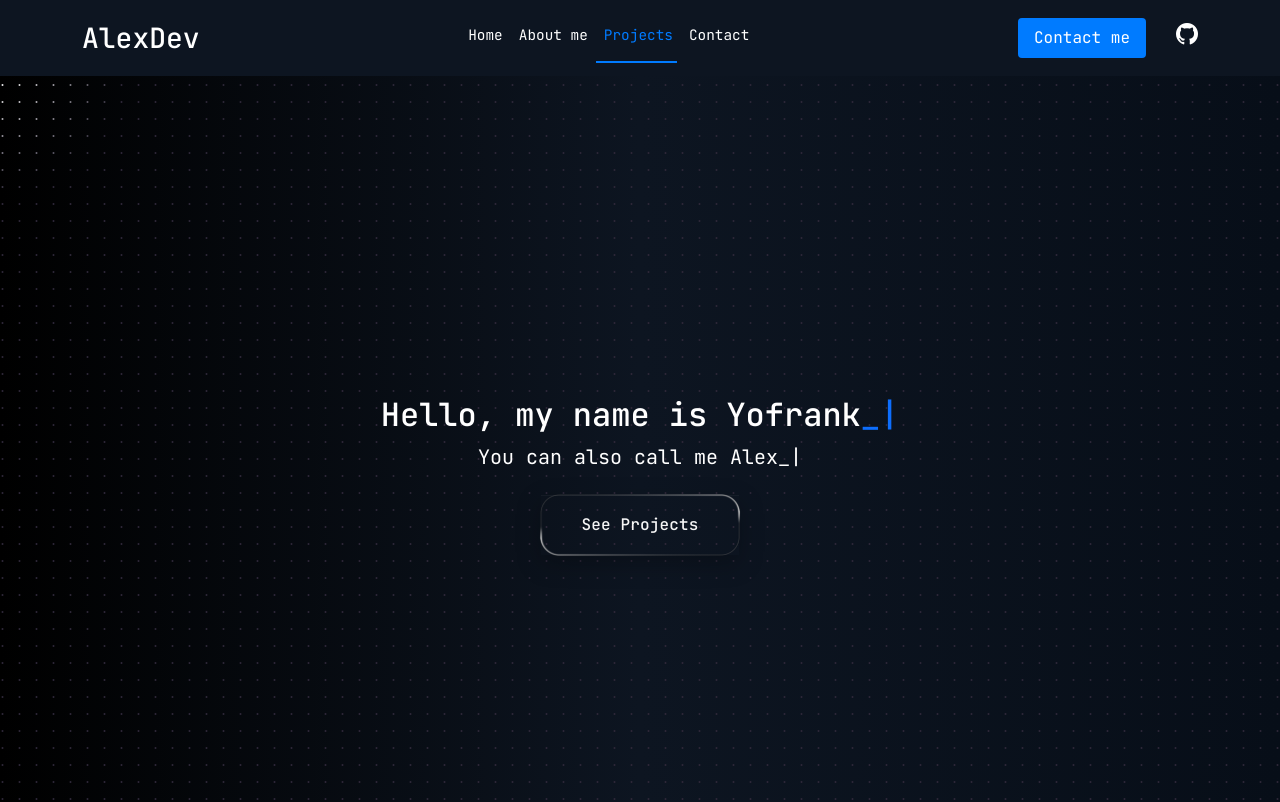
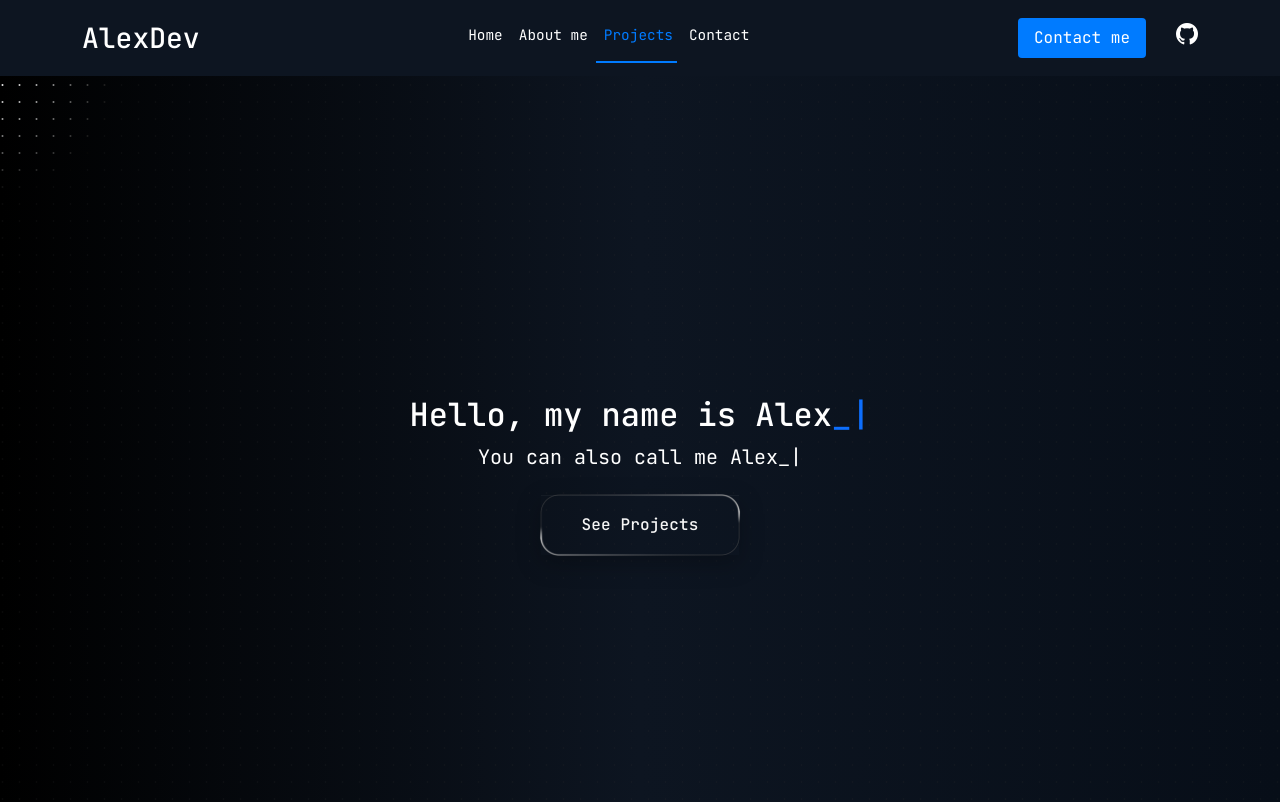
Before and after one commit to AlexDev0627/MyPortfolio, a React (Vite) app: page / in a window 1280 px wide. Shown: the top 802 px of the page. Built offline with nearby package versions, Linux system fonts and the light colour scheme.

Commit message:
change name

```diff
--- a/src/components/Home.jsx
+++ b/src/components/Home.jsx
@@ -12,7 +12,7 @@ function Home() {
         <DotGrid
           dotSize={2}
           gap={15}
-          baseColor="#2F293A"
+          baseColor="#35353531"
           activeColor="#fefefe"
           proximity={120}
           shockRadius={250}
@@ -32,12 +32,12 @@ function Home() {
         transition={{ duration: 1 }}
       >
         <motion.h2
-          className="text-4xl md:text-5xl font-bold mb-2 text-white"
+          className="text-8xl  font-bold mb-2 text-white"
           initial={{ y: -50, opacity: 0 }}
           animate={{ y: 0, opacity: 1 }}
           transition={{ delay: 0.5, duration: 0.8 }}
         >
-          Hello, my name is Yofrank
+          Hello, my name is Alex
           <TypeAnimation
             sequence={[
               '_',
```
